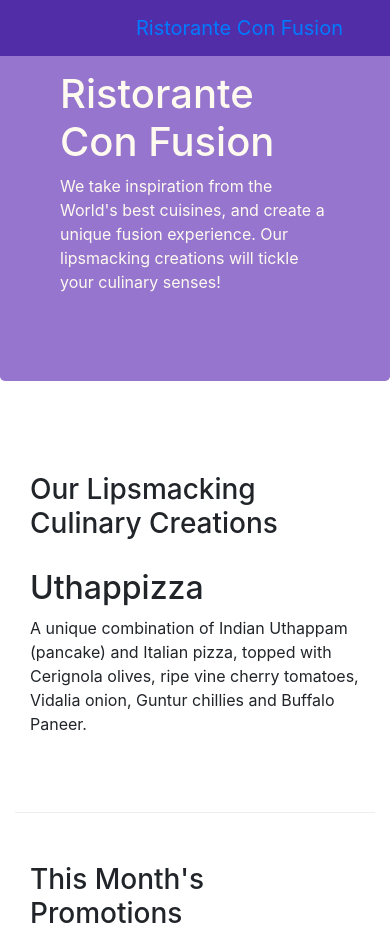
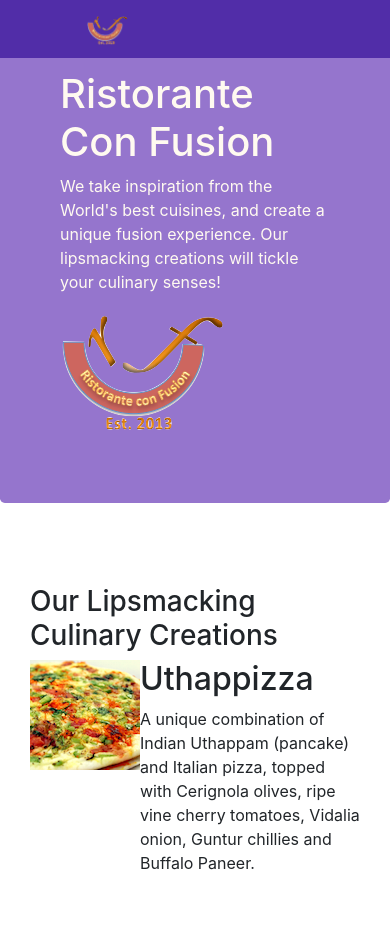
Before and after one commit to JayKitKit/confusion, a website: page index.html in a window 390 px wide. Shown: the top 933 px of the page. Drawn offline with nearby package versions, Linux system fonts and the light colour scheme.

Commit message:
Images and Media

```diff
--- a/index.html
+++ b/index.html
@@ -12,7 +12,7 @@
     <link rel="stylesheet" href="node_modules/font-awesome/css/font-awesome.min.css">
     <link rel="stylesheet" href="css/bootstrap-social.css">
     <link rel="stylesheet" href="css/styles.css">
-    <title>Ristorante con  Fusion</title>
+    <title>Ristorante Con Fusion</title>
 </head>
 
 <body>
@@ -22,7 +22,14 @@
             <button class="navbar-toggler" type="button" data-toggle="collapse" data-target="#Navbar">
                <span class="navbar-toggler-icon"></span>
             </button>
-            <a class="navbar-brand" href="#">Ristorante Con Fusion</a>
+            <a class="navbar-brand" href="#"><img src="img/logo.png" height="30" width="41"></a>
+
+            <div class="col col-sm align-self-center">
+
+                </div>  <div class="col col-sm align-self-center">
+
+                </div><div class="col col-sm align-self-center">
+                </div></a>
             <div class="collapse navbar-collapse" id="Navbar">
                 <ul class="navbar-nav">
                     <li class="nav-item active"><a class="nav-link" href="#"><span class="fa fa-home fa-lg"></span> Home</a></li>
@@ -53,7 +60,8 @@
                     <h1>Ristorante Con Fusion</h1>
                     <p>We take inspiration from the World's best cuisines, and create a unique fusion experience. Our lipsmacking creations will tickle your culinary senses!</p>
                 </div>
-                <div class="col col-sm">
+                <div class="col col-sm align-self-center">
+                    <img src="img/logo.png" class="img-fluid">
                 </div>
             </div>
         </div>
@@ -61,12 +69,20 @@
 
     <div class="container">
         <div class="row row-content align-items-center">
-            <div class="col-sm-4  col-md-3 flex-last">
+            <div class="col-sm-4 col-md-3 flex-last">
                 <h3>Our Lipsmacking Culinary Creations</h3>
             </div>
-            <div class="col-sm   col-md flex-first">
-                <h2>Uthappizza</h2>
-                <p class="hidden-xs-down">A unique combination of Indian Uthappam (pancake) and Italian pizza, topped with Cerignola olives, ripe vine cherry tomatoes, Vidalia onion, Guntur chillies and Buffalo Paneer.</p>
+            <div class="col-sm col-md flex-first">
+                <div class="media">
+                    <img clas="d-flex mr-3 img-thumbnail align-self-center"
+                    src="img/uthappizza.png" alt="uthappizza">
+                 <div class="media-body">
+
+                    <h2 class="mt-0">Uthappizza</h2>
+                    <p class="hidden-xs-down">A unique combination of Indian Uthappam (pancake) and Italian pizza, topped with Cerignola olives, ripe vine cherry tomatoes, Vidalia onion, Guntur chillies and Buffalo Paneer.</p>
+                    </div>
+                </div>
+
             </div>
         </div>
 
@@ -86,12 +102,17 @@
                 <h3>Meet our Culinary Specialists</h3>
             </div>
             <div class="col-sm  col-md flex-first">
+                <div class="media">
+                    <img class="d-flex mr-3 img-thumbnail align-self-center" src="img/alberto.png" alt="Alberto Somayya">
+                    <div class="media-body"</div>
                 <h2>Alberto Somayya</h2>
                 <h4>Executive Chef</h4>
                 <p class="hidden-xs-down">Award winning three-star Michelin chef with wide International experience having worked closely with whos-who in the culinary world, he specializes in creating mouthwatering Indo-Italian fusion experiences. </p>
+                 </div>
             </div>
-        </div>
-    </div>
+         </div>
+     </div>
+  </div>
 
     <footer class="footer">
         <div class="container">
```
Also changed, not shown: aboutus.html (+5 -2 lines), contactus.html (+6 -2 lines), img/alberto.png (added), img/buffet.png (added), img/logo.png (added), img/uthappizza.png (added), 2 other files.
